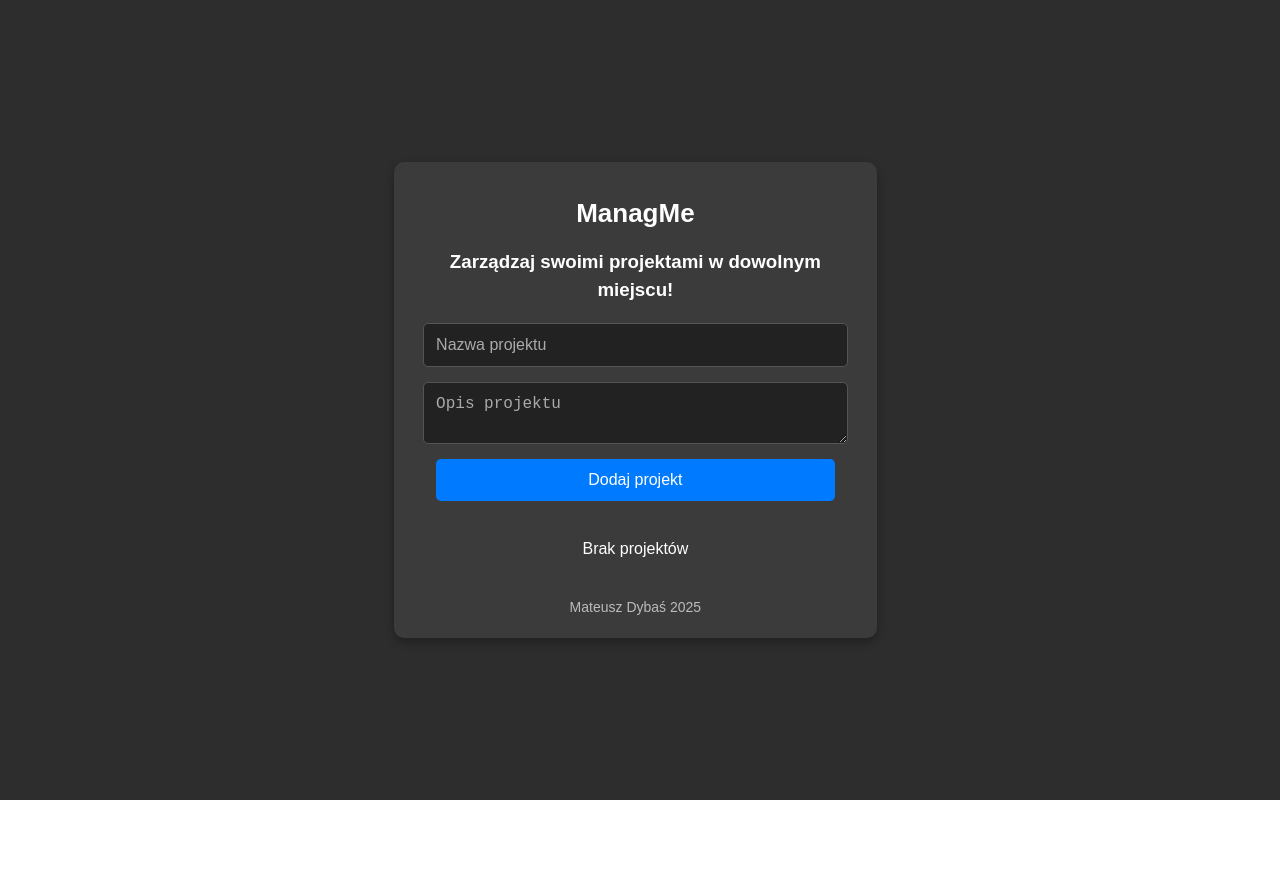
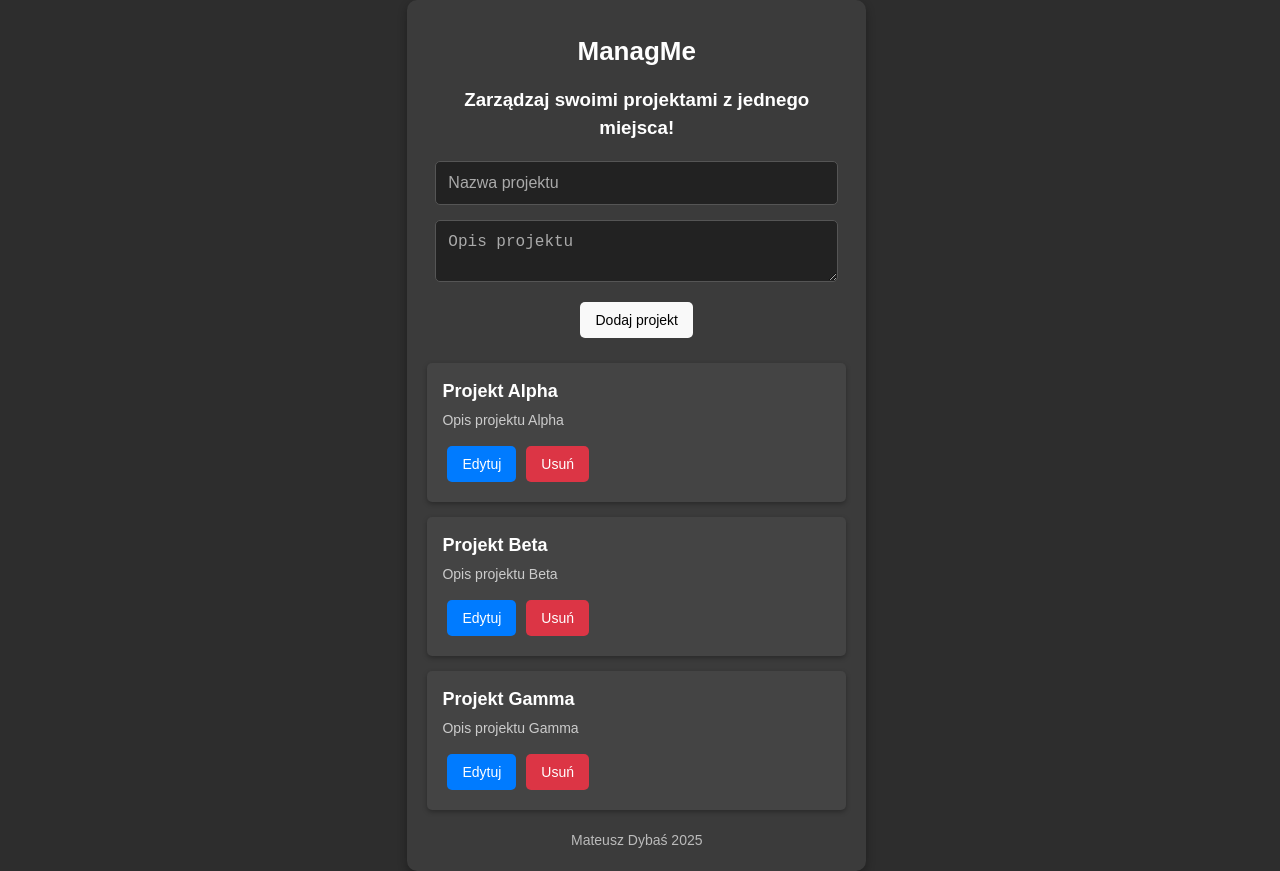
Before and after one commit to matek10000/managme, a React (Vite) app: page / in a window 1280 px wide. Before the commit the page ends 800 px from the top, so only its background shows below. Built offline with nearby package versions, Linux system fonts and the light colour scheme.

Commit message:
Obsługa edycji, podstawowe wartości local storage, poprawki CRUD, poprawki styli

```diff
--- a/src/App.css
+++ b/src/App.css
@@ -1,7 +1,7 @@
-/* Globalne ustawienia */
+/* ====== Globalne ustawienia ====== */
 body {
   font-family: Arial, sans-serif;
-  background-color: #2d2d2d;
+  background-color: #2d2d2d; /* Ciemnoszare tło */
   margin: 0;
   padding: 0;
   display: flex;
@@ -9,28 +9,28 @@ body {
   justify-content: center;
   align-items: center;
   min-height: 100vh;
-  color: white;
+  color: white; /* Domyślny kolor tekstu */
 }
 
-/* Kontener aplikacji */
+/* ====== Główny kontener aplikacji ====== */
 .App {
   width: 90%;
   max-width: 600px;
-  background: #3b3b3b;
+  background: #3b3b3b; /* Trochę jaśniejsze tło dla treści */
   padding: 20px;
   border-radius: 10px;
   box-shadow: 0 4px 10px rgba(0, 0, 0, 0.3);
   text-align: center;
 }
 
-/* Nagłówek */
+/* ====== Nagłówek ====== */
 h1 {
   font-size: 26px;
   margin-bottom: 20px;
-  color: #ffffff;
+  color: #ffffff; /* Biały tekst */
 }
 
-/* Poprawiony formularz */
+/* ====== Formularz ====== */
 .project-form {
   display: flex;
   flex-direction: column;
@@ -40,7 +40,6 @@ h1 {
   width: 100%;
 }
 
-/* Poprawione inputy */
 .project-form input,
 .project-form textarea {
   width: 90%;
@@ -54,79 +53,135 @@ h1 {
   text-align: left;
 }
 
-/* Placeholdery */
 .project-form input::placeholder,
 .project-form textarea::placeholder {
   color: #aaa;
 }
 
-/* Przyciski */
-.project-form button {
-  width: 90%;
-  max-width: 500px;
-  background-color: #007bff;
-  color: white;
-  padding: 12px;
-  border: none;
-  border-radius: 5px;
-  cursor: pointer;
-  font-size: 16px;
-  transition: background 0.2s;
-}
-
-.project-form button:hover {
-  background-color: #0056b3;
-}
-
-
-/* Lista projektów */
+/* ====== Lista projektów ====== */
 .project-list {
   display: flex;
   flex-direction: column;
   gap: 15px;
 }
 
-/* Karta projektu */
+/* ====== Karta projektu ====== */
 .project-card {
-  background: #444;
+  background: #444; /* Ciemniejsze tło */
   padding: 15px;
   border-radius: 5px;
   box-shadow: 0 2px 5px rgba(0, 0, 0, 0.3);
   text-align: left;
 }
 
+/* Nagłówek projektu */
 .project-card h3 {
   margin: 0;
   font-size: 18px;
   color: #ffffff;
 }
 
+/* Opis projektu */
 .project-card p {
   margin: 5px 0 10px;
   font-size: 14px;
   color: #ccc;
 }
 
-/* Przycisk usuwania */
-.project-card button {
+/* ====== Stylowanie przycisków ====== */
+button {
+  padding: 10px 15px;
+  border: none;
+  border-radius: 5px;
+  font-size: 14px;
+  cursor: pointer;
+  transition: background 0.2s, transform 0.1s;
+  margin: 5px;
+}
+
+button:hover {
+  transform: scale(1.05);
+}
+
+/* Niebieski przycisk "Edytuj" */
+.btn-edit {
+  background-color: #007bff;
+  color: white;
+}
+
+.btn-edit:hover {
+  background-color: #0056b3;
+}
+
+/* Zielony przycisk "Zapisz" */
+.btn-save {
+  background-color: #28a745;
+  color: white;
+}
+
+.btn-save:hover {
+  background-color: #218838;
+}
+
+/* Szary przycisk "Anuluj" */
+.btn-cancel {
+  background-color: #6c757d;
+  color: white;
+}
+
+.btn-cancel:hover {
+  background-color: #5a6268;
+}
+
+/* Czerwony przycisk "Usuń" */
+.btn-delete {
   background-color: #dc3545;
   color: white;
-  padding: 8px 12px;
-  border: none;
-  border-radius: 5px;
-  cursor: pointer;
-  font-size: 14px;
-  transition: background 0.2s;
 }
 
-.project-card button:hover {
+.btn-delete:hover {
   background-color: #a71d2a;
 }
 
-/* Stopka */
+/* ====== Stopka ====== */
 .footer {
   margin-top: 20px;
   text-align: center;
   font-size: 14px;
   color: #bbb;
 }
+
+/* Styl dla formularza edycji */
+.edit-form {
+  display: flex;
+  flex-direction: column;
+  gap: 10px;
+  padding: 15px;
+  background: #555;
+  border-radius: 8px;
+  box-shadow: 0 2px 5px rgba(0, 0, 0, 0.2);
+  width: 100%;
+  box-sizing: border-box;
+}
+
+/* Inputy w edycji - poprawiona szerokość */
+.edit-form input,
+.edit-form textarea {
+  width: 100%; /* 🔹 Zapewnia dopasowanie do karty */
+  max-width: 100%; /* 🔹 Nie pozwala wyjść poza kartę */
+  padding: 10px;
+  border: 1px solid #777;
+  border-radius: 5px;
+  font-size: 16px;
+  background-color: #333;
+  color: white;
+  box-sizing: border-box; /* 🔹 Uwzględnia padding w szerokości */
+}
+
+/* Kontener na przyciski */
+.edit-form .button-group {
+  display: flex;
+  justify-content: center;
+  gap: 10px;
+  margin-top: 10px;
+}
--- a/src/components/ProjectList.jsx
+++ b/src/components/ProjectList.jsx
@@ -1,14 +1,60 @@
+import { useState } from "react";
 import ProjectService from "../services/ProjectService";
 
-const ProjectList = ({ projects, onDelete }) => {
+const ProjectList = ({ projects, onUpdate, onDelete }) => {
+    const [editProject, setEditProject] = useState(null);
+    const [name, setName] = useState("");
+    const [description, setDescription] = useState("");
+
+    const handleEditClick = (project) => {
+        setEditProject(project);
+        setName(project.name);
+        setDescription(project.description);
+    };
+
+    const handleUpdate = () => {
+        if (!editProject) return;
+
+        const updatedProject = { ...editProject, name, description };
+        ProjectService.updateProject(updatedProject);
+        onUpdate();
+        setEditProject(null);
+    };
+
     return (
         <div className="project-list">
             {projects.length === 0 ? <p>Brak projektów</p> : (
                 projects.map((project) => (
                     <div key={project.id} className="project-card">
-                        <h3>{project.name}</h3>
-                        <p>{project.description}</p>
-                        <button onClick={() => onDelete(project.id)}>Usuń</button>
+                        {editProject && editProject.id === project.id ? (
+                            // 🔹 ZAMIENIAMY KARTĘ NA FORMULARZ
+                            <div className="edit-form">
+                                <h3>Edytuj projekt</h3>
+                                <input
+                                    type="text"
+                                    value={name}
+                                    onChange={(e) => setName(e.target.value)}
+                                />
+                                <textarea
+                                    value={description}
+                                    onChange={(e) => setDescription(e.target.value)}
+                                />
+                                <div className="button-group">
+                                    <button className="btn-save" onClick={handleUpdate}>Zapisz</button>
+                                    <button className="btn-cancel" onClick={() => setEditProject(null)}>Anuluj</button>
+                                </div>
+                            </div>
+                        ) : (
+                            // 🔹 NORMALNY WYGLĄD KARTY
+                            <>
+                                <h3>{project.name}</h3>
+                                <p>{project.description}</p>
+                                <div className="button-group">
+                                    <button className="btn-edit" onClick={() => handleEditClick(project)}>Edytuj</button>
+                                    <button className="btn-delete" onClick={() => onDelete(project.id)}>Usuń</button>
+                                </div>
+                            </>
+                        )}
                     </div>
                 ))
             )}
--- a/src/pages/Home.jsx
+++ b/src/pages/Home.jsx
@@ -21,10 +21,14 @@ const Home = () => {
 
     return (
         <div>
-            <h1><b>ManagMe</b></h1>
-            <h3>Zarządzaj swoimi projektami w dowolnym miejscu!</h3>
+            <h1>ManagMe</h1>
+            <h3>Zarządzaj swoimi projektami z jednego miejsca!</h3>
             <ProjectForm onProjectAdded={refreshProjects} />
-            <ProjectList projects={projects} onDelete={handleDelete} />
+            <ProjectList
+                projects={projects}
+                onUpdate={refreshProjects}
+                onDelete={handleDelete}
+            />
         </div>
     );
 };
--- a/src/services/ProjectService.js
+++ b/src/services/ProjectService.js
@@ -1,7 +1,19 @@
 class ProjectService {
     static getProjects() {
         const projects = localStorage.getItem('projects');
-        return projects ? JSON.parse(projects) : [];
+
+        // Jeśli localStorage jest pusty, dodajemy domyślne projekty
+        if (!projects) {
+            const defaultProjects = [
+                { id: Date.now() + 1, name: "Projekt Alpha", description: "Opis projektu Alpha" },
+                { id: Date.now() + 2, name: "Projekt Beta", description: "Opis projektu Beta" },
+                { id: Date.now() + 3, name: "Projekt Gamma", description: "Opis projektu Gamma" }
+            ];
+            localStorage.setItem('projects', JSON.stringify(defaultProjects));
+            return defaultProjects;
+        }
+
+        return JSON.parse(projects);
     }
 
     static saveProjects(projects) {
@@ -10,7 +22,7 @@ class ProjectService {
 
     static addProject(project) {
         const projects = this.getProjects();
-        project.id = Date.now();
+        project.id = Date.now(); // 🔹 Nadajemy dynamiczne ID, żeby nie było konfliktów
         projects.push(project);
         this.saveProjects(projects);
     }
@@ -20,6 +32,14 @@ class ProjectService {
         projects = projects.filter(project => project.id !== id);
         this.saveProjects(projects);
     }
+
+    static updateProject(updatedProject) {
+        let projects = this.getProjects();
+        projects = projects.map(project =>
+            project.id === updatedProject.id ? updatedProject : project
+        );
+        this.saveProjects(projects);
+    }
 }
 
 export default ProjectService;
```
